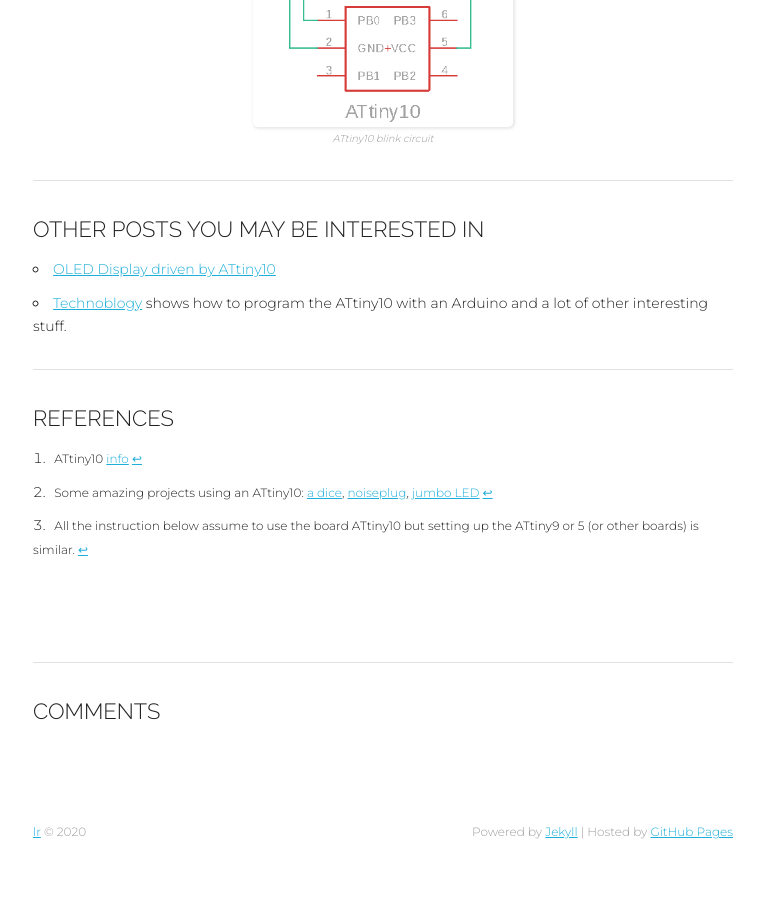
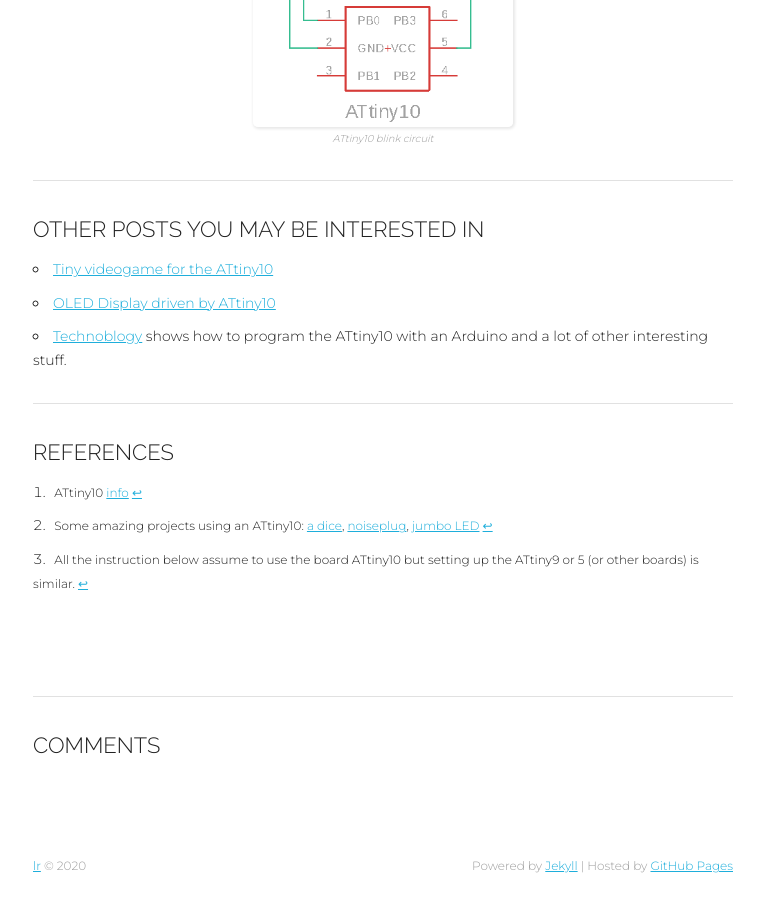
Before and after one commit to ridoluc/ridoluc.github.io, a Jekyll site: the page built from _posts/2020-03-23-attiny10-programming-platformio-terminal.markdown, in a window 1280 px wide and 900 px high, scrolled down 6324 px. Shown: the whole window, without its empty margins (257-1021 px from the left). Built offline with Jekyll 4.4.1, drawn with Linux system fonts in a browser that asks for light colours; a script that is not in the unit is left out; comment, search, counter and statistics services are not loaded.

Commit message:
added link to post

```diff
--- a/_posts/2020-03-23-attiny10-programming-platformio-terminal.markdown
+++ b/_posts/2020-03-23-attiny10-programming-platformio-terminal.markdown
@@ -185,6 +185,7 @@ Just follow the schematic below for the wiring.
 
 ***
 ## Other posts you may be interested in
+- [Tiny videogame for the ATtiny10]({%post_url 2020-07-03-videogame-for-attiny10%})
 - [OLED Display driven by ATtiny10]({%post_url 2020-04-26-attiny10-oled-display%})
 - [Technoblogy](http://www.technoblogy.com/show?1YQY) shows how to program the ATtiny10 with an Arduino and a lot of other interesting stuff.
 
--- a/_posts/2020-04-26-attiny10-oled-display.markdown
+++ b/_posts/2020-04-26-attiny10-oled-display.markdown
@@ -448,6 +448,7 @@ In case you have ideas on what to do with an OLED and an ATtiny10 let me know. I
 ***
 
 ## Other posts you may be interested in
+- [Tiny videogame for the ATtiny10]({%post_url 2020-07-03-videogame-for-attiny10%})
 - [Bit Bang I2C protocol]({%post_url 2020-02-10-bitbang-i2c%})
 - [ATtiny10 Programming with Platformio and Terminal]({%post_url 2020-03-23-attiny10-programming-platformio-terminal%})
 
```
